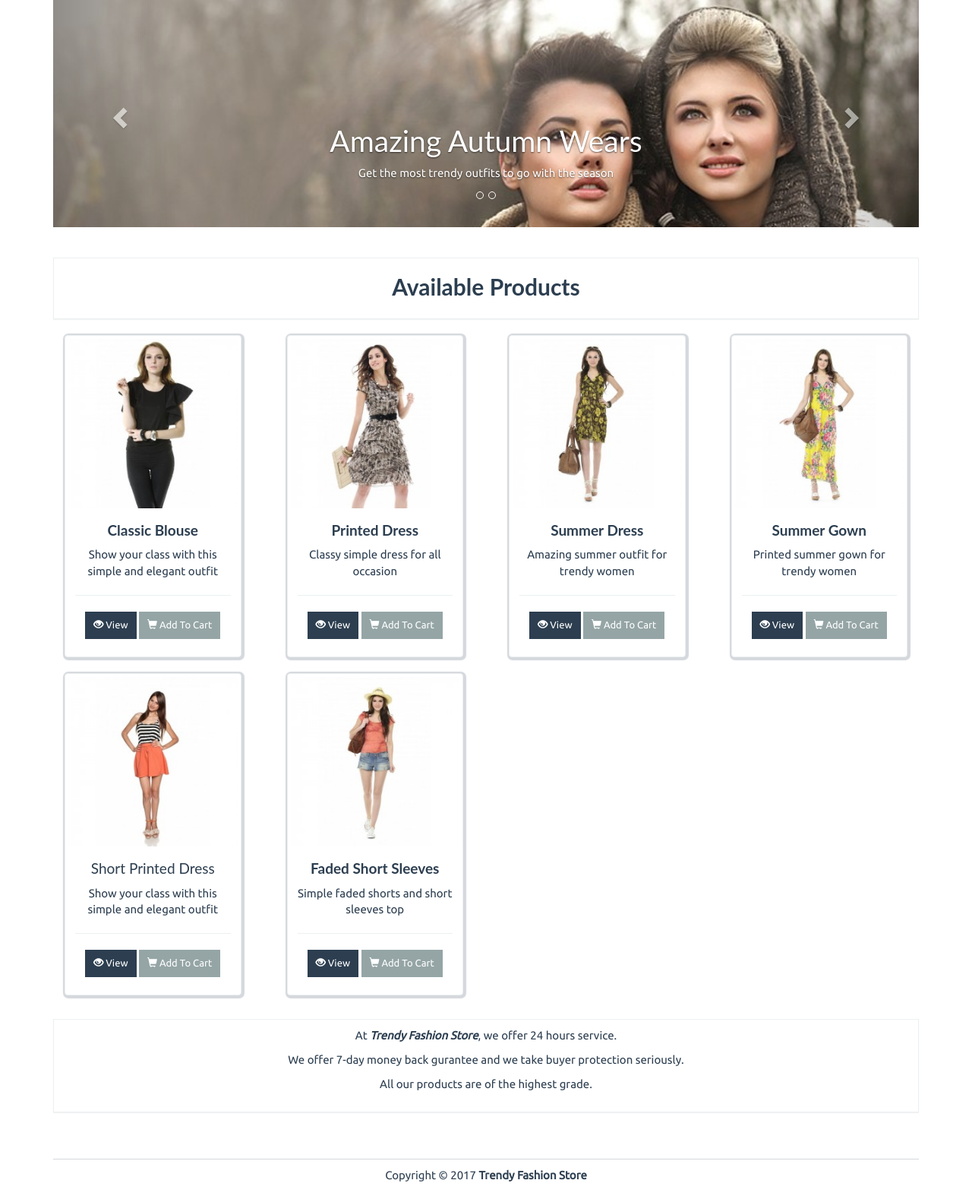
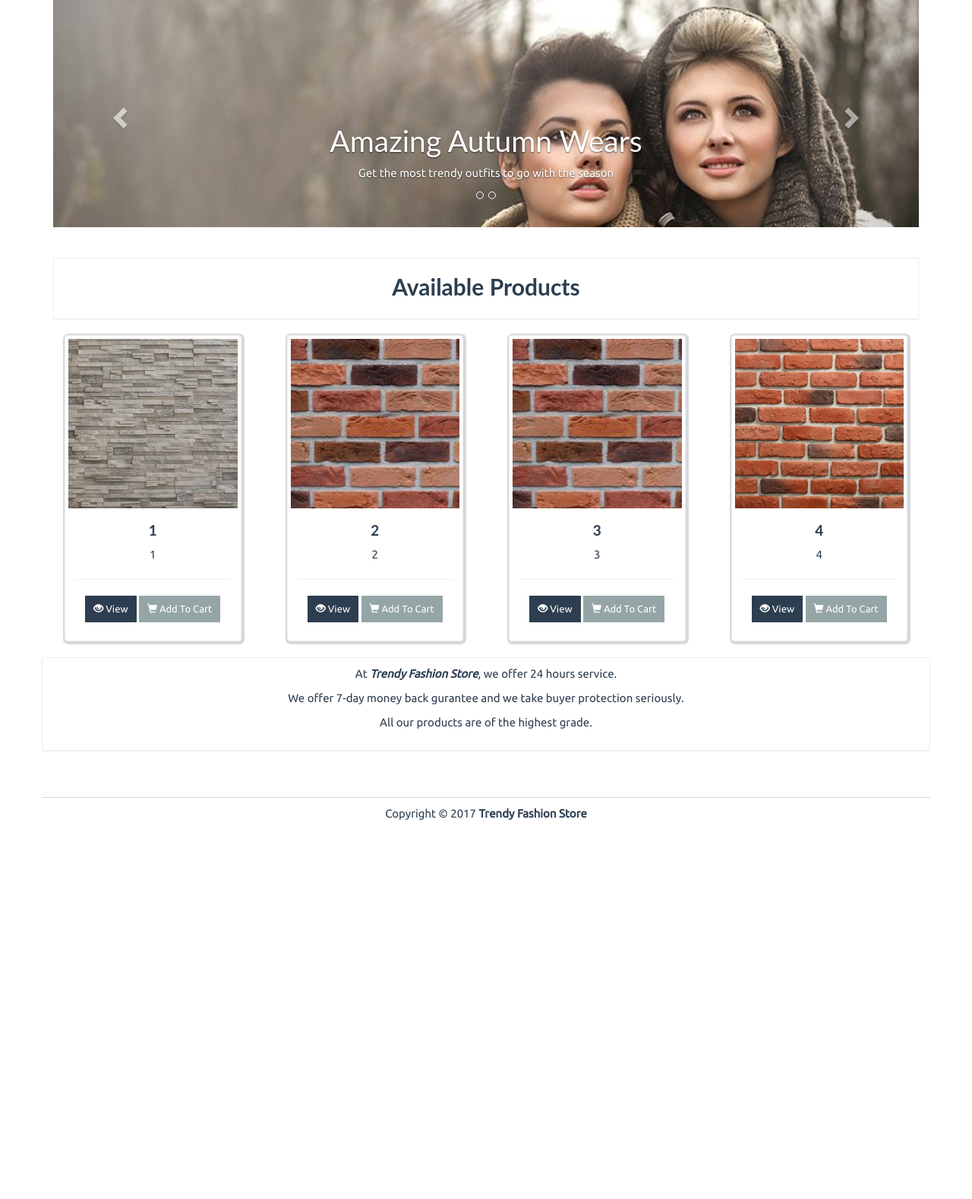
Before and after one commit to 0brain/big_shop, a Flask app: page / in a window 1280 px wide. Shown: the part 71-1649 px from the top of the page at 76% size. After the commit the page ends 1150 px from the top, so only its background shows below. Run offline with Flask 2, Linux system fonts and the light colour scheme; data comes from the database, SQL or seed files in the repository; some libraries are stand-ins or nearby versions.

Commit message:
Implemented visualization products at homepage.

```diff
--- a/app.py
+++ b/app.py
@@ -42,7 +42,14 @@ class AddProduct(FlaskForm):
 
 @app.route('/')
 def index():
-    return render_template('index.html')
+    products = Product.query.all()
+    return render_template('index.html', products=products)
+
+
+@app.route('/product/<id>')
+def product(id):
+    return render_template("view-product.html, ")
+
 
 
 @app.route('/admin')
--- a/templates/index.html
+++ b/templates/index.html
@@ -53,20 +53,21 @@
 </div>
 
 <div class="row">
+{% for product in products %}
 	<div class="col-lg-3">
 		<div class="col-xs-12 col-sm-12 col-md-12 col-lg-12">
 			<div class="thumbnail">
-				<a href="./view-product.html">
-					<img src="{{ url_for('static', filename='imgs/blouse.jpg') }}" alt="">
+				<a href="{{ url_for('product', id=product.id) }}">
+					<img src="{{ product.image }}" alt="Зображення декоративної гіпсової плитки '{{ product.name }}'" width="250" height="250">
 				</a>
 				<div class="caption text-center">
-					<h4 class="bold">Classic Blouse</h4>
+					<h4 class="bold">{{ product.name }}</h4>
 					<p>
-						Show your class with this simple and elegant outfit
+						{{ product.description }}
 					</p>
 					<hr />
 					<p>
-						<a href="./view-product.html" class="btn btn-primary btn-sm">
+						<a href="{{ url_for('product', id=product.id) }}" class="btn btn-primary btn-sm">
 							<i class="glyphicon glyphicon-eye-open"></i> View
 						</a>
 						<a href="#" class="btn btn-default btn-sm">
@@ -77,135 +78,8 @@
 			</div>
 		</div>
 	</div>
+{% endfor %}
 
-	<div class="col-lg-3">
-		<div class="col-xs-12 col-sm-12 col-md-12 col-lg-12">
-			<div class="thumbnail">
-				<a href="./view-product.html">
-					<img src="{{ url_for('static', filename='imgs/printed-dress.jpg') }}" alt="">
-				</a>
-				<div class="caption text-center">
-					<h4 class="bold">Printed Dress</h4>
-					<p>
-						Classy simple dress for all occasion
-					</p>
-					<hr />
-					<p>
-						<a href="./view-product.html" class="btn btn-primary btn-sm">
-							<i class="glyphicon glyphicon-eye-open"></i> View
-						</a>
-						<a href="#" class="btn btn-default btn-sm">
-							<i class="glyphicon glyphicon-shopping-cart"></i> Add To Cart
-						</a>
-					</p>
-				</div>
-			</div>
-		</div>
-	</div>
-
-	<div class="col-lg-3">
-		<div class="col-xs-12 col-sm-12 col-md-12 col-lg-12">
-			<div class="thumbnail">
-				<a href="./view-product.html">
-					<img src="{{ url_for('static', filename='imgs/printed-summer-dress.jpg') }}" alt="">
-				</a>
-				<div class="caption text-center">
-					<h4 class="bold">Summer Dress</h4>
-					<p>
-						Amazing summer outfit for trendy women
-					</p>
-					<hr />
-					<p>
-						<a href="./view-product.html" class="btn btn-primary btn-sm">
-							<i class="glyphicon glyphicon-eye-open"></i> View
-						</a>
-						<a href="#" class="btn btn-default btn-sm">
-							<i class="glyphicon glyphicon-shopping-cart"></i> Add To Cart
-						</a>
-					</p>
-				</div>
-			</div>
-		</div>
-	</div>
-
-	<div class="col-lg-3">
-		<div class="col-xs-12 col-sm-12 col-md-12 col-lg-12">
-			<div class="thumbnail">
-				<a href="./view-product.html">
-					<img src="{{ url_for('static', filename='imgs/printed-summer-dress_2.jpg') }}" alt="">
-				</a>
-				<div class="caption text-center">
-					<h4 class="bold">Summer Gown</h4>
-					<p>
-						Printed summer gown for trendy women
-					</p>
-					<hr />
-					<p>
-						<a href="./view-product.html" class="btn btn-primary btn-sm">
-							<i class="glyphicon glyphicon-eye-open"></i> View
-						</a>
-						<a href="#" class="btn btn-default btn-sm">
-							<i class="glyphicon glyphicon-shopping-cart"></i> Add To Cart
-						</a>
-					</p>
-				</div>
-			</div>
-		</div>
-	</div>
-</div>
-
-<div class="row">
-	<div class="col-lg-3">
-		<div class="col-xs-12 col-sm-12 col-md-12 col-lg-12">
-			<div class="thumbnail">
-				<a href="./view-product.html">
-					<img src="{{ url_for('static', filename='imgs/printed-dress_2.jpg') }}" alt="">
-				</a>
-				<div class="caption text-center">
-					<h4>Short Printed Dress</h4>
-					<p>
-						Show your class with this simple and elegant outfit
-					</p>
-					<hr />
-					<p>
-						<a href="./view-product.html" class="btn btn-primary btn-sm">
-							<i class="glyphicon glyphicon-eye-open"></i> View
-						</a>
-						<a href="#" class="btn btn-default btn-sm">
-							<i class="glyphicon glyphicon-shopping-cart"></i> Add To Cart
-						</a>
-					</p>
-				</div>
-			</div>
-		</div>
-	</div>
-
-	<div class="col-lg-3">
-		<div class="col-xs-12 col-sm-12 col-md-12 col-lg-12">
-			<div class="thumbnail">
-				<a href="./view-product.html">
-					<img src="{{ url_for('static', filename='imgs/faded-short-sleeves-tshirt.jpg') }}" alt="">
-				</a>
-				<div class="caption text-center">
-					<h4 class="bold">Faded Short Sleeves</h4>
-					<p>
-						Simple faded shorts and short sleeves top
-					</p>
-					<hr />
-					<p>
-						<a href="./view-product.html" class="btn btn-primary btn-sm">
-							<i class="glyphicon glyphicon-eye-open"></i> View
-						</a>
-						<a href="#" class="btn btn-default btn-sm">
-							<i class="glyphicon glyphicon-shopping-cart"></i> Add To Cart
-						</a>
-					</p>
-				</div>
-			</div>
-		</div>
-	</div>
-
-</div>
 
 <div class="row pad">
 	<div class="col-lg-12">
```
